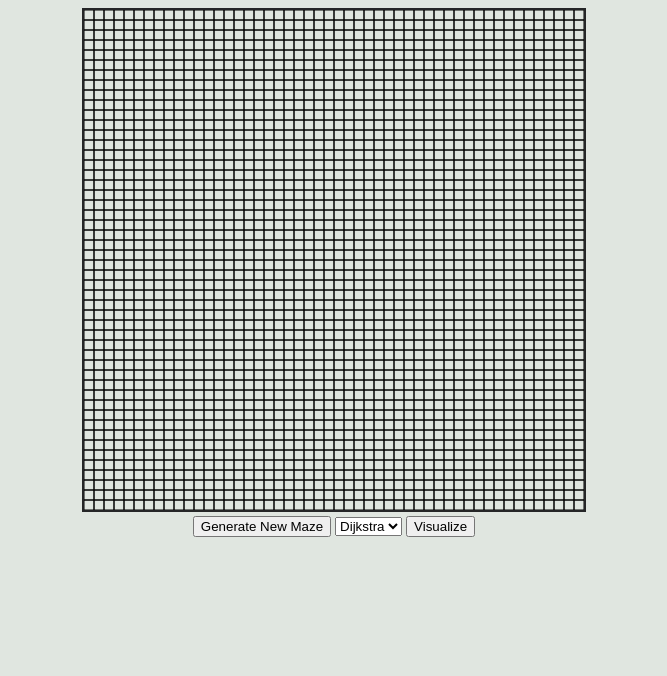
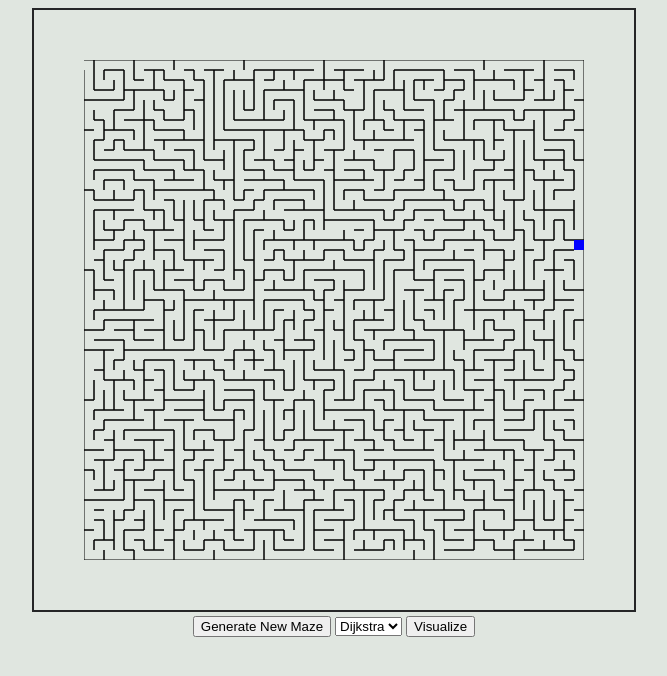
Before and after one commit to img-alc/pathfinding, a plain HTML site: page pathfinding.html in a window 1280 px wide. Both pictures are taken after a click on the button "Generate New Maze". Shown: the whole page, without its empty margins (306-973 px from the left). Drawn offline with Linux system fonts and the light colour scheme.

Commit message:
Added maze generation

```diff
--- a/css/pf.css
+++ b/css/pf.css
@@ -5,4 +5,5 @@ body {
 
 canvas {
   border: 2px solid #252627;
+  padding: 50px;
 }
--- a/js/cell.js
+++ b/js/cell.js
@@ -3,6 +3,10 @@ function Cell (col, row, isLeftWall, isTopWall, isRigthWall, isBottomWall) {
     this.row = row;
     this.isLeftWall = isLeftWall;
     this.isTopWall = isTopWall;
-    this.isRigthWall = isRigthWall;
+    this.isRightWall = isRigthWall;
     this.isBottomWall = isBottomWall;
 }
+
+Cell.prototype.isOpen = function(){
+    return this.isLeftWall == false || this.isTopWall == false || this.isRigthWall == false || this.isBottomWall == false;
+}
--- a/js/maze.js
+++ b/js/maze.js
@@ -1,29 +1,109 @@
 function Maze(canvasId) {
 	this.canvas = document.getElementById(''+canvasId+'');
 	this.ctx = this.canvas.getContext('2d');
-	this.width = this.canvas.width;
-	this.height = this.canvas.height;
+	this.width = 500;//this.canvas.width;
+	this.height = 500;//this.canvas.height;
 	this.cells = [];
-	this.cellWidth = Math.floor(this.width/50);
-	this.cellHeight = Math.floor(this.height/50);
+	this.cellWidth = 10;//Math.floor(this.width/50);
+	this.cellHeight = 10;//Math.floor(this.height/50);
 }
 
 Maze.prototype.generateMaze = function() {
-	for(let col = 0; col < this.width; col += this.cellWidth) {
-		for(let row = 0; row < this.height; row += this.cellHeight) {
+	this.ctx.clearRect(0, 0, this.width, this.height);
+	for(let row = 0; row < this.height; row += this.cellHeight) {
+		for(let col = 0; col < this.width; col += this.cellWidth) {
 			let cell = new Cell(col, row, true, true, true, true);
 			this.cells.push(cell);
 		}
 	}
-	this.draw();
+	this.openWalls();
+	this.drawMaze();
+	this.drawPointToFind();
 }
 
-Maze.prototype.draw = function() {
+Maze.prototype.openWalls = function() {
+	//start at the top cell
+	let currCell = this.cells[0];
+	let backtrackArray = [];
+	backtrackArray.push(currCell);
+	let neighboursToVisit = true;
+
+	while(neighboursToVisit) {
+		let neighboursArray = this.getUnvisitedCellNeighbours(currCell);
+		if(neighboursArray.length > 0) {
+			//select random neighbour
+			let randomNeighbour = neighboursArray[Math.floor(Math.random() * neighboursArray.length)];
+			backtrackArray.push(randomNeighbour);
+			this.OpenWallBetweenCells(currCell, randomNeighbour);
+			currCell = randomNeighbour;
+
+		} else if(backtrackArray.length > 0){
+			currCell = backtrackArray.pop();
+		} else {
+			neighboursToVisit = false;
+		}
+	}
+	//open maze start
+	this.cells[0].isLeftWall = false;
+}
+
+Maze.prototype.getUnvisitedCellNeighbours = function(cell) {
+	let neighbours = [];
+
+	//upper
+	if(cell.row-this.cellHeight >=0) {
+		if(!this.cells[(cell.row-this.cellHeight)/this.cellWidth * (this.width/this.cellWidth) + (cell.col/this.cellWidth)].isOpen()) {
+			neighbours.push(this.cells[(cell.row-this.cellHeight)/this.cellWidth * (this.width/this.cellWidth) + (cell.col/this.cellWidth)]);
+		}
+	}
+	//left
+	if(cell.col-this.cellWidth >=0 ) {
+		if(!this.cells[(cell.row/this.cellWidth) * (this.width/this.cellWidth) + (cell.col- this.cellWidth)/this.cellWidth].isOpen()) {
+			neighbours.push(this.cells[(cell.row/this.cellWidth) * (this.width/this.cellWidth) + (cell.col- this.cellWidth)/this.cellWidth]);
+		}
+	}
+	//lower
+	if(cell.row+this.cellHeight < this.height) {
+		if(!this.cells[(cell.row + this.cellHeight)/this.cellWidth * (this.width/this.cellWidth) + (cell.col/this.cellWidth)].isOpen()) {
+			neighbours.push(this.cells[(cell.row + this.cellHeight)/this.cellWidth * (this.width/this.cellWidth) + (cell.col/this.cellWidth)]);
+		}
+	}
+	//rigth
+	if(cell.col+this.cellWidth < this.width) {
+		if(!this.cells[(cell.row/this.cellWidth) * (this.width/this.cellWidth) + (cell.col + this.cellWidth)/this.cellWidth].isOpen()) {
+			neighbours.push(this.cells[(cell.row/this.cellWidth) * (this.width/this.cellWidth) + (cell.col + this.cellWidth)/this.cellWidth]);
+		}
+	}
+
+	return neighbours;
+}
+
+Maze.prototype.OpenWallBetweenCells = function(currCell, selectedNeighbour) {
+	if(currCell.row > selectedNeighbour.row && currCell.col == selectedNeighbour.col) {
+		currCell.isTopWall = false;
+		selectedNeighbour.isBottomWall = false;
+	}
+	if(currCell.row == selectedNeighbour.row && currCell.col < selectedNeighbour.col) {
+		currCell.isRightWall = false;
+		selectedNeighbour.isLeftWall = false;
+	}
+	if(currCell.row < selectedNeighbour.row && currCell.col == selectedNeighbour.col) {
+		currCell.isBottomWall = false;
+		selectedNeighbour.isTopWall = false;
+	}
+	if(currCell.row == selectedNeighbour.row && currCell.col > selectedNeighbour.col) {
+		currCell.isLeftWall = false;
+		selectedNeighbour.isRightWall = false;
+	}
+}
+
+Maze.prototype.drawMaze = function() {
 	this.cells.forEach(element => {
 		if(element.isLeftWall) {
 			this.ctx.beginPath();
 			this.ctx.moveTo(element.col, element.row);
 			this.ctx.lineTo(element.col, element.row + this.cellHeight);
+			this.ctx.lineWidth = 1;
 			this.ctx.stroke();
 		}
 
@@ -31,13 +111,15 @@ Maze.prototype.draw = function() {
 			this.ctx.beginPath();
 			this.ctx.moveTo(element.col, element.row);
 			this.ctx.lineTo(element.col + this.cellWidth, element.row );
+			this.ctx.lineWidth = 1;
 			this.ctx.stroke();
 		}
 
-		if(element.isRigthWall) {
+		if(element.isRightWall) {
 			this.ctx.beginPath();
 			this.ctx.moveTo(element.col + this.cellWidth, element.row);
 			this.ctx.lineTo(element.col + this.cellWidth, element.row + this.cellHeight);
+			this.ctx.lineWidth = 1;
 			this.ctx.stroke();
 		}
 
@@ -45,7 +127,18 @@ Maze.prototype.draw = function() {
 			this.ctx.beginPath();
 			this.ctx.moveTo(element.col, element.row + this.cellHeight);
 			this.ctx.lineTo(element.col + this.cellWidth, element.row + this.cellHeight );
+			this.ctx.lineWidth = 1;
 			this.ctx.stroke();
 		}
 	});
 }
+
+Maze.prototype.drawPointToFind = function() {
+	let randomIndex = Math.floor(Math.random() * ((this.cells.length - 1) - (this.cells.length/2)) + this.cells.length/2);
+	console.log(randomIndex);
+	let randomCell = this.cells[randomIndex];
+	this.ctx.beginPath();
+	this.ctx.rect(randomCell.row, randomCell.col, this.cellWidth, this.cellHeight);
+	this.ctx.fillStyle = "blue";
+	this.ctx.fill();
+}
```
